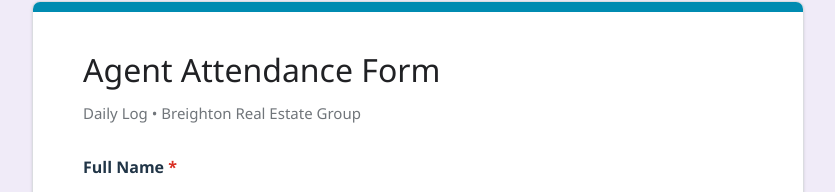
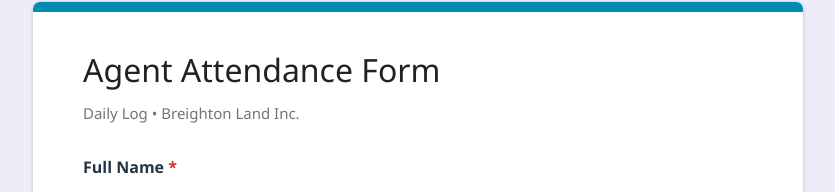
Before and after one commit to VinXy09/Breighton-Agent-Attendance, a React (Vite) app: page / in a window 1280 px wide. Shown: the part 297-489 px from the top of the page, without its empty margins (222-1057 px from the left). Built offline with nearby package versions, Linux system fonts and the light colour scheme.

Commit message:
Change the company full name

```diff
--- a/src/App.jsx
+++ b/src/App.jsx
@@ -56,7 +56,7 @@ function App() {
           <div className="card-padding">
             <header className="form-intro">
               <h1 className="form-title">Agent Attendance Form</h1>
-              <p className="form-subtitle">Daily Log • Breighton Real Estate Group</p>
+              <p className="form-subtitle">Daily Log • Breighton Land Inc.</p>
             </header>
 
             <form onSubmit={handleSubmit} className="actual-form">
```
